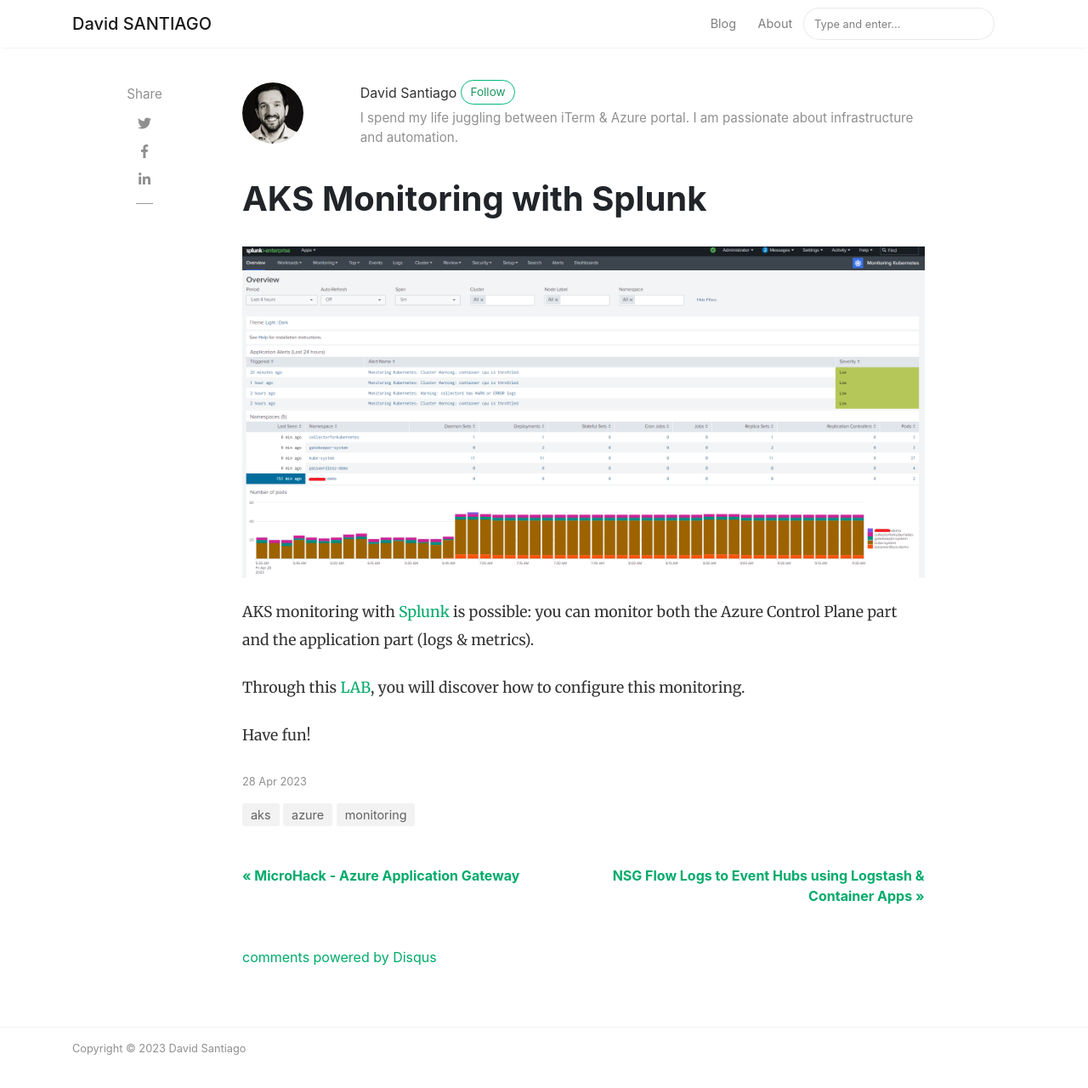
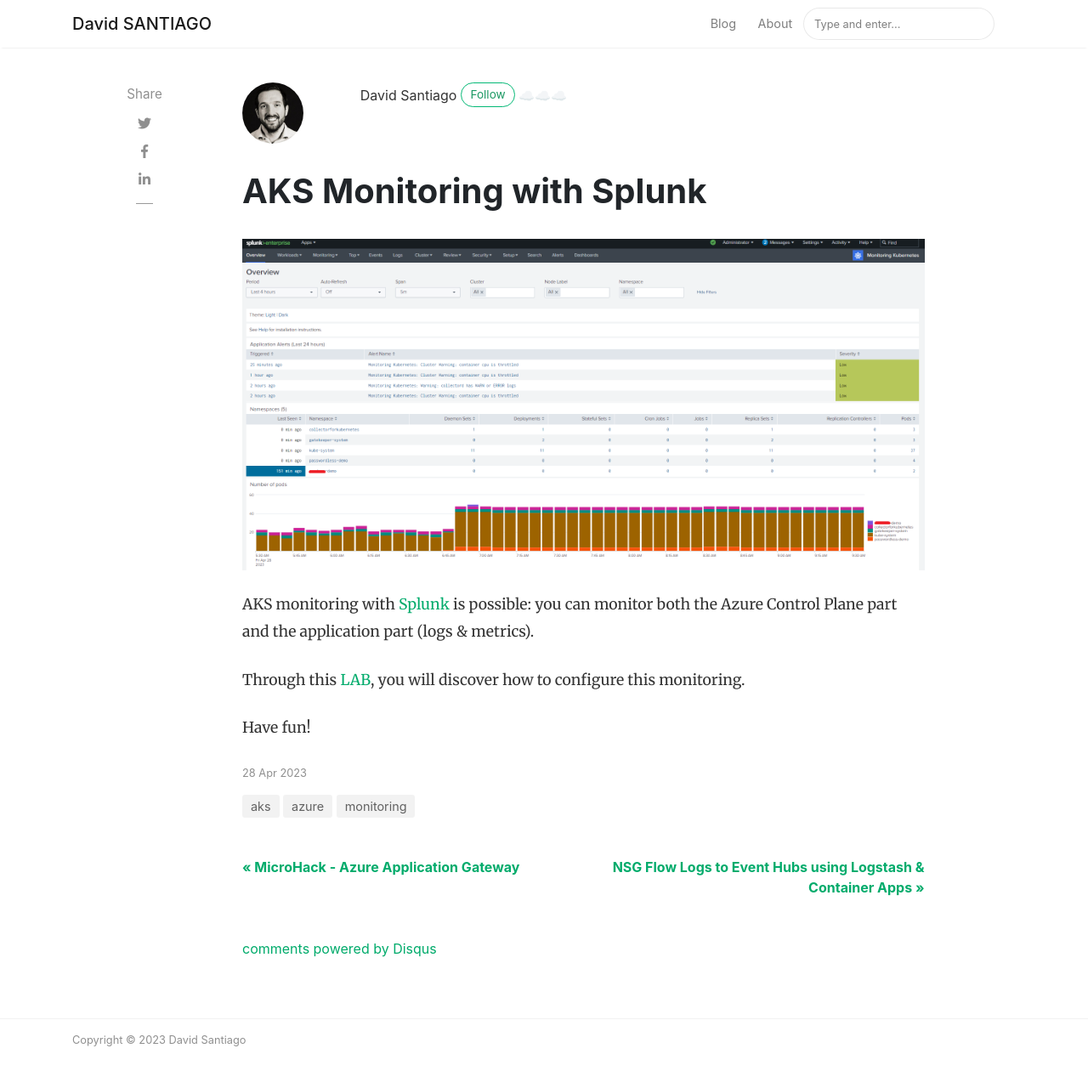
Before and after one commit to davidsntg/dawlysd.github.com, a Jekyll site: the page built from _posts/2023-04-28-aks-monitoring-with-splunk.md, in a window 1280 px wide and 1317 px high. Shown: the top 1280 px of the window at 85% size. Built offline with Jekyll 4.4.1, drawn with Linux system fonts in a browser that asks for light colours; nearby versions of some CDN libraries; comment, search, counter and statistics services are not loaded.

Commit message:
Update _config.yml

```diff
--- a/_config.yml
+++ b/_config.yml
@@ -22,7 +22,7 @@ authors:
     email: david.santiago.pro@gmail.com
     web: https://davidsantiago.fr
     twitter: https://twitter.com/dawlysd
-    description: "I spend my life juggling between iTerm & Azure portal. I am passionate about infrastructure and automation."
+    description: "☁️☁️☁️"
 
 # Plugins
 plugins:
```
